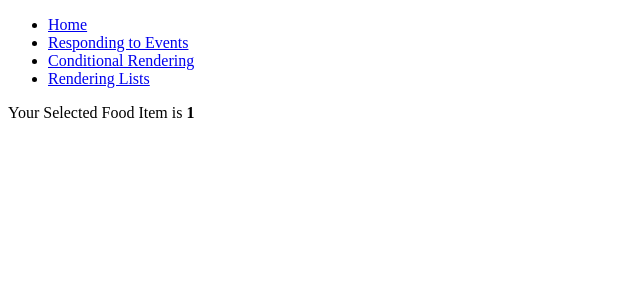
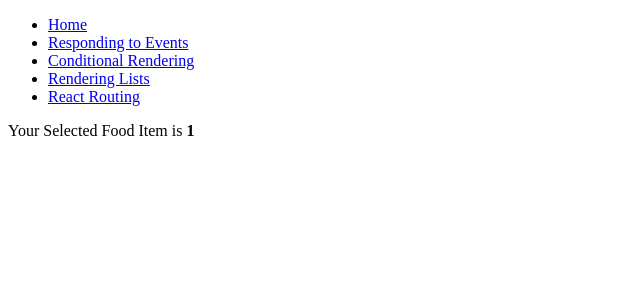
Before and after one commit to sami-ul-haq/bytewise-tasks, a React (Vite) app: page /food/1 in a window 1280 px wide. Shown: the top 300 px of the page, without its empty margins (0-640 px from the left). Built offline with nearby package versions, Linux system fonts and the light colour scheme.

Commit message:
react-routing v2

```diff
--- a/src/App.jsx
+++ b/src/App.jsx
@@ -17,6 +17,7 @@ const App = () => {
           <Route path="/responding-to-events" element={<Task4 />} />
           <Route path="/conditional-rendering" element={<ConditionalRendering />} />
           <Route path="/rendering-list" element={<RenderingLists />} />
+          <Route path="/react-routing" element={<RenderingLists />} />
           <Route path="/food/:title" element={<Food />} />
           <Route path="*" element={<NotFound />} />
         </Routes>
--- a/src/Navbar.jsx
+++ b/src/Navbar.jsx
@@ -17,6 +17,9 @@ const Navbar = () => {
         <li>
           <Link to="/rendering-list">Rendering Lists</Link>
         </li>
+        <li>
+          <Link to="/react-routing">React Routing</Link>
+        </li>
       </ul>
     </nav>
   );
```
